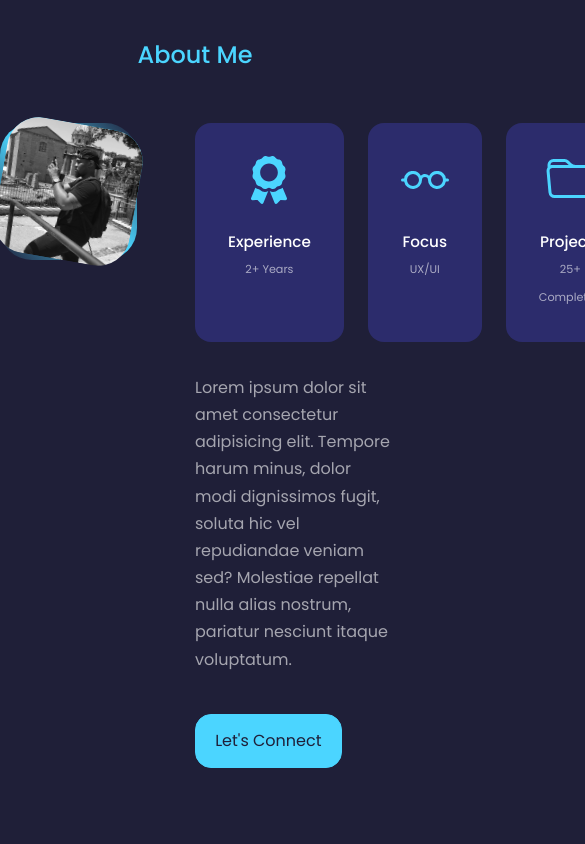
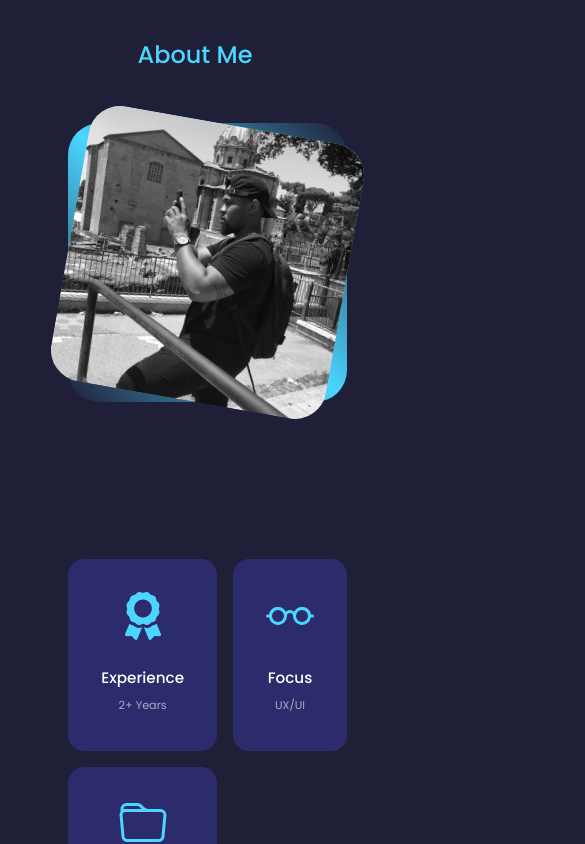
Before and after one commit to SherrickM/react-portfolio, a React (Create React App) app in the folder react-portfolio/react-portfolio/: page / in a window 390 px wide. Shown: the part 960-1804 px from the top of the page, 585 px wide, since content can reach past the window. Built offline with nearby package versions, Linux system fonts and the light colour scheme; the HTML template or start-up script is replaced by a standard one.

Commit message:
fixed mobile view for about me

```diff
--- a/react-portfolio/react-portfolio/src/components/about/about.css
+++ b/react-portfolio/react-portfolio/src/components/about/about.css
@@ -71,3 +71,22 @@
   margin: 2rem 0 2.6rem;
   color: var(--color-light);
 }
+
+/* media Queries  Phone*/
+@media screen and (max-width: 600px){
+  /* Need to Fix image issue */
+  .about_container{
+    width: 65%;
+    grid-template-columns: 1fr ;
+  }
+   .about_cards{
+    grid-template-columns: 1fr 1fr;
+    gap: 1rem;
+  }
+  .about-content {
+    text-align: center;
+      }
+  .about-content p {
+    margin: 1.5rem 0;
+      }
+}
```
